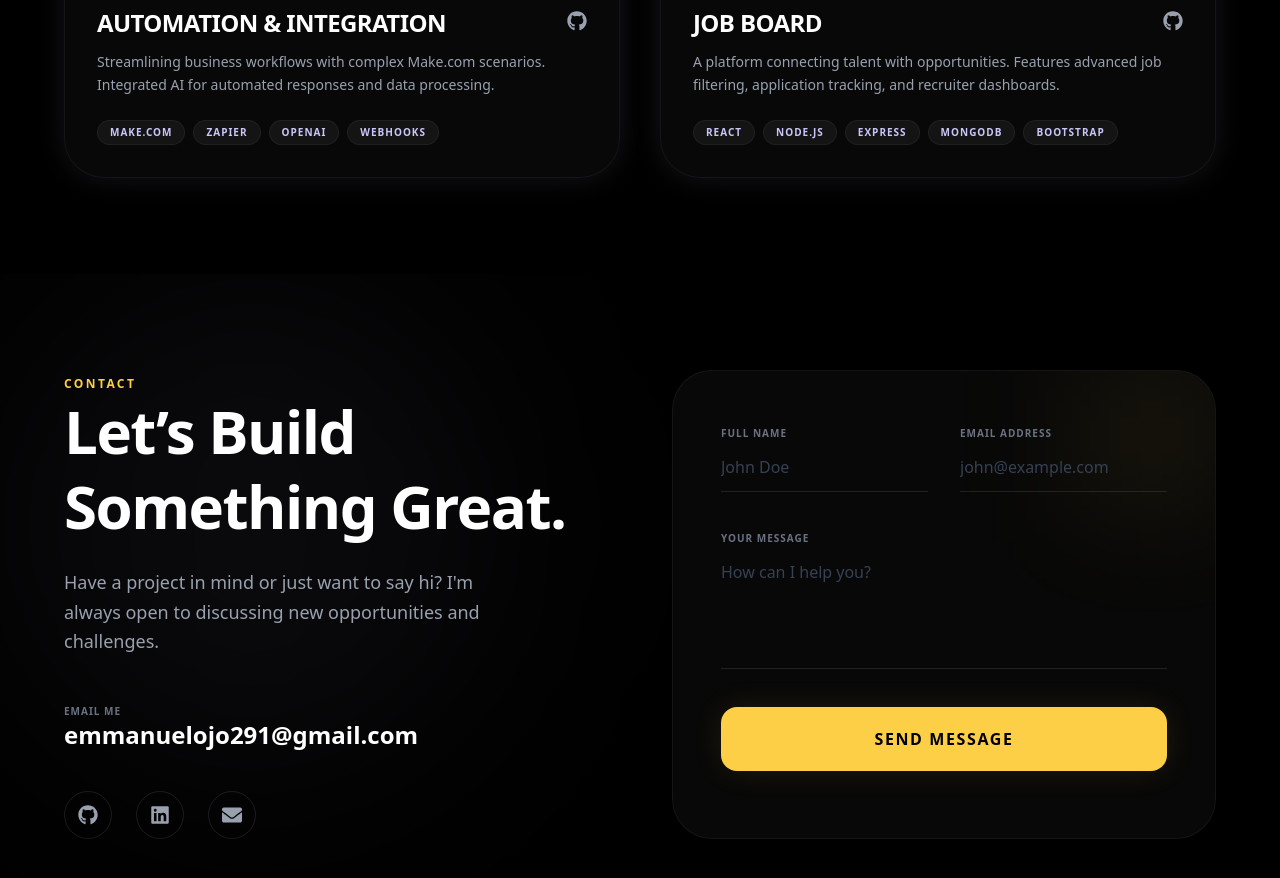
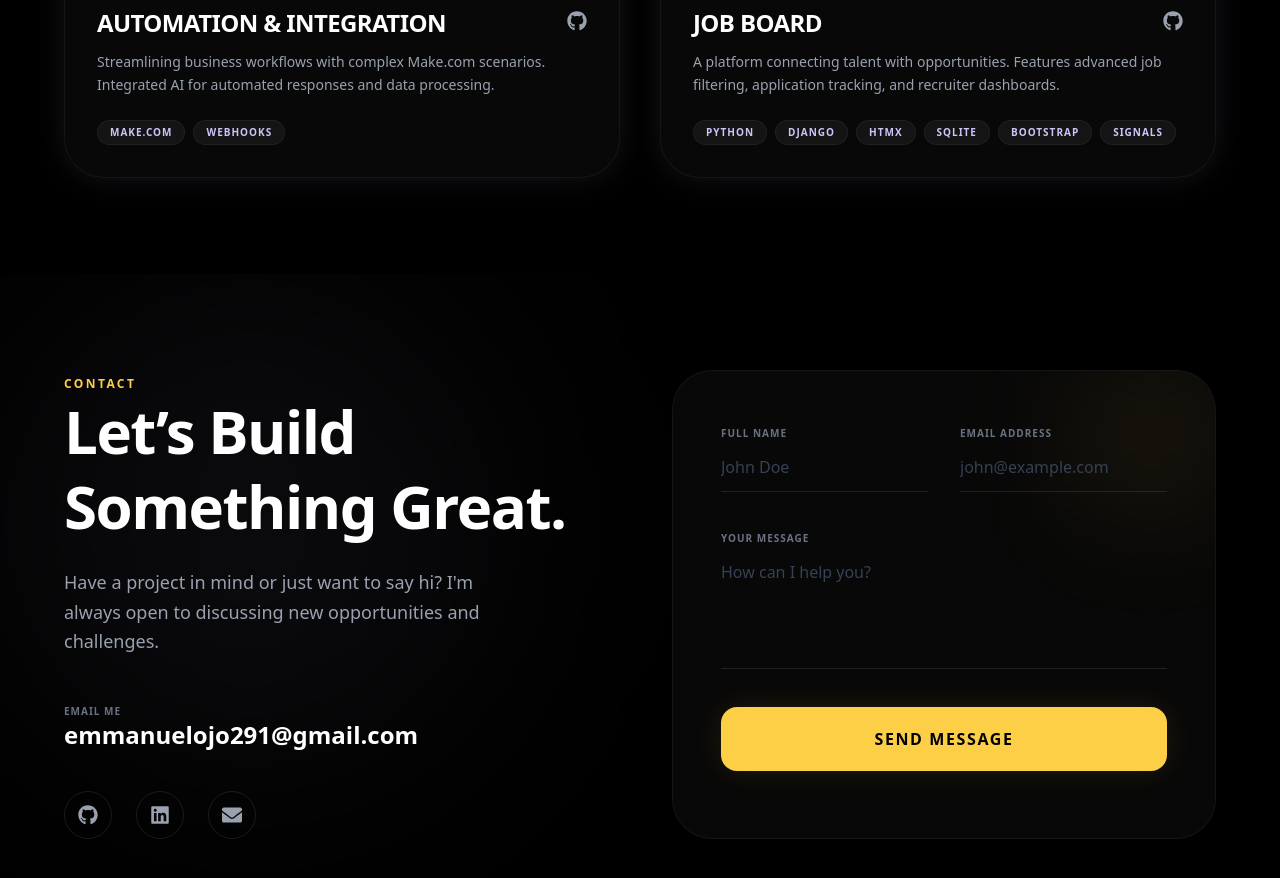
Before and after one commit to olabanji12-ojo/my_portfolio, a React (Vite) app: page / in a window 1280 px wide. Shown: the part 3040-3918 px from the top of the page. Built offline with nearby package versions, Linux system fonts and the light colour scheme.

Commit message:
editing profileData

```diff
--- a/src/data/portfolioData.js
+++ b/src/data/portfolioData.js
@@ -60,7 +60,7 @@ export const projects = [
   {
     title: "Automation & Integration",
     category: "Automation",
-    tech: ["Make.com", "Zapier", "OpenAI", "Webhooks"],
+    tech: ["Make.com", "Webhooks"],
     desc: "Streamlining business workflows with complex Make.com scenarios. Integrated AI for automated responses and data processing.",
     img: ["/autimation.png"],
     links: {
@@ -70,11 +70,11 @@ export const projects = [
   {
     title: "Job Board",
     category: "Full Stack",
-    tech: ["React", "Node.js", "Express", "MongoDB", "Bootstrap"],
+    tech: ["Python", "Django", "HTMX", "Sqlite", "Bootstrap", "Signals"],
     desc: "A platform connecting talent with opportunities. Features advanced job filtering, application tracking, and recruiter dashboards.",
     img: ["/job_board.png"],
     links: {
-      github: "https://github.com/olabanji12-ojo/Full-stack-job-board-app-with-React-Express",
+      github: "https://github.com/olabanji12-ojo/Job-Board",
       live: "#"
     }
   }
```
